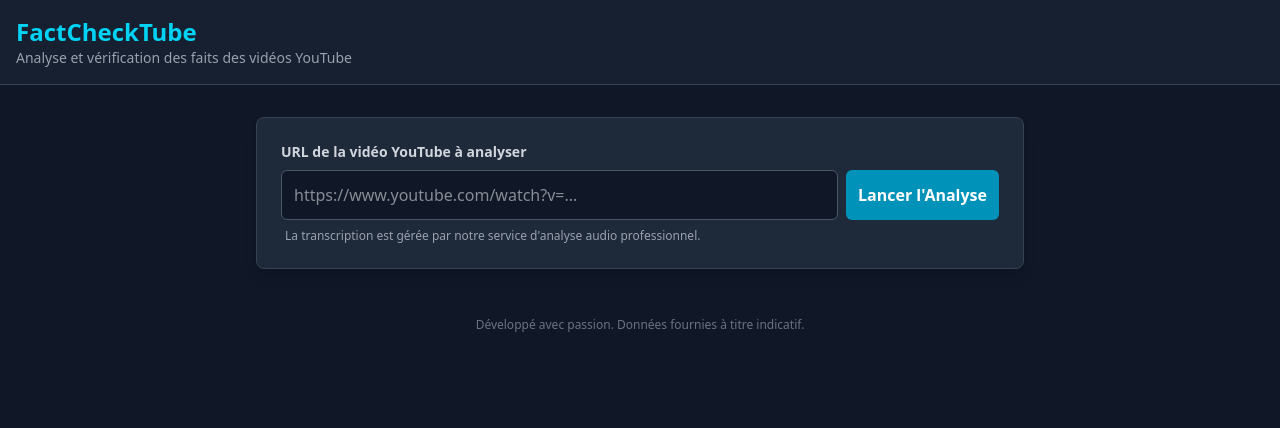
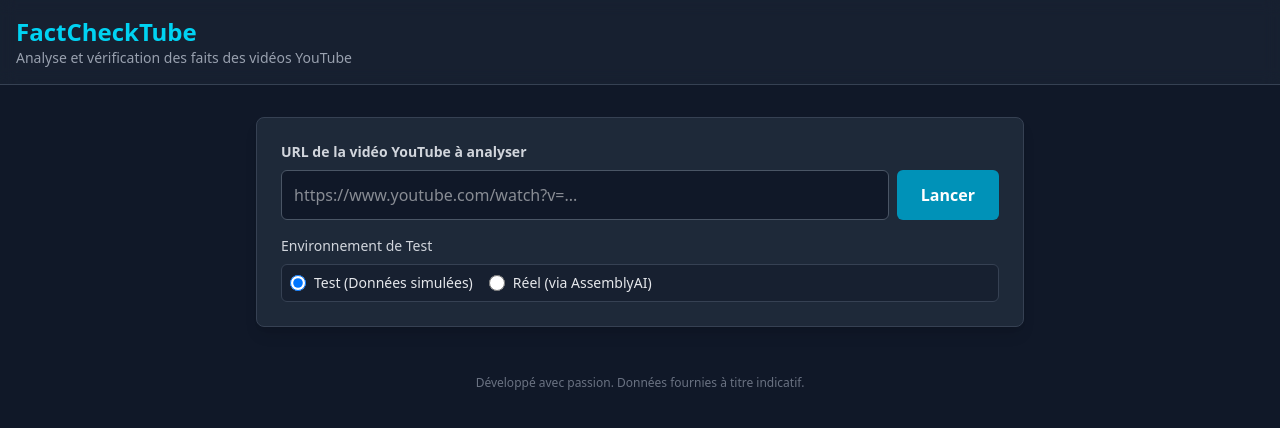
Before and after one commit to Aceek/youtubeFactCheck, a React (Vite) app in the folder frontend/: page / in a window 1280 px wide. Shown: the top 428 px of the page. Built offline with nearby package versions, Linux system fonts and the light colour scheme; no server answers.

Commit message:
add mock service to simulate api call for transcription + add visual ui progress element

```diff
--- a/frontend/src/components/analysis/AnalysisForm.jsx
+++ b/frontend/src/components/analysis/AnalysisForm.jsx
@@ -3,8 +3,8 @@ import LoadingSpinner from '../common/LoadingSpinner';
 
 function AnalysisForm({ onSubmit, isLoading }) {
   const [url, setUrl] = useState('');
-  // Le fournisseur est maintenant fixé, plus besoin de le sélectionner.
-  const provider = 'ASSEMBLY_AI';
+  // On réintroduit le choix et on met le MOCK par défaut pour faciliter les tests.
+  const [provider, setProvider] = useState('MOCK_PROVIDER');
 
   const handleSubmit = (e) => {
     e.preventDefault();
@@ -15,8 +15,9 @@ function AnalysisForm({ onSubmit, isLoading }) {
   return (
     <div className="bg-gray-800 p-6 rounded-lg shadow-lg border border-gray-700">
       <form onSubmit={handleSubmit}>
-        <div className="space-y-2">
-          <label htmlFor="youtube-url" className="block text-sm font-bold text-gray-300">
+        <div className="space-y-4">
+          <div>
+            <label htmlFor="youtube-url" className="block text-sm font-bold text-gray-300 mb-2">
               URL de la vidéo YouTube à analyser
             </label>
             <div className="flex flex-col sm:flex-row gap-2">
@@ -32,14 +33,46 @@ function AnalysisForm({ onSubmit, isLoading }) {
               <button
                 type="submit"
                 disabled={isLoading}
-              className="flex justify-center items-center bg-cyan-600 text-white font-bold p-3 rounded-md hover:bg-cyan-500 transition-colors disabled:bg-gray-600 disabled:cursor-not-allowed"
+                className="flex justify-center items-center bg-cyan-600 text-white font-bold py-3 px-6 rounded-md hover:bg-cyan-500 transition-colors disabled:bg-gray-600 disabled:cursor-not-allowed"
               >
-              {isLoading ? <LoadingSpinner /> : 'Lancer l\'Analyse'}
+                {isLoading ? <LoadingSpinner /> : 'Lancer'}
               </button>
             </div>
-          <p className="text-xs text-gray-400 pl-1">
-            La transcription est gérée par notre service d'analyse audio professionnel.
-          </p>
+          </div>
+
+          <fieldset>
+            <legend className="text-sm font-medium text-gray-300 mb-2">Environnement de Test</legend>
+            <div className="flex gap-4 p-2 bg-gray-900/50 rounded-md border border-gray-700">
+              <div className="flex items-center">
+                <input
+                  id="provider-mock"
+                  name="provider"
+                  type="radio"
+                  value="MOCK_PROVIDER"
+                  checked={provider === 'MOCK_PROVIDER'}
+                  onChange={(e) => setProvider(e.target.value)}
+                  className="h-4 w-4 text-cyan-600 bg-gray-700 border-gray-600 focus:ring-cyan-500"
+                />
+                <label htmlFor="provider-mock" className="ml-2 block text-sm text-gray-200">
+                  Test (Données simulées)
+                </label>
+              </div>
+              <div className="flex items-center">
+                <input
+                  id="provider-ai"
+                  name="provider"
+                  type="radio"
+                  value="ASSEMBLY_AI"
+                  checked={provider === 'ASSEMBLY_AI'}
+                  onChange={(e) => setProvider(e.target.value)}
+                  className="h-4 w-4 text-cyan-600 bg-gray-700 border-gray-600 focus:ring-cyan-500"
+                />
+                <label htmlFor="provider-ai" className="ml-2 block text-sm text-gray-200">
+                  Réel (via AssemblyAI)
+                </label>
+              </div>
+            </div>
+          </fieldset>
         </div>
       </form>
     </div>
--- /dev/null
+++ b/frontend/src/components/analysis/AnalysisStatus.jsx
@@ -0,0 +1,73 @@
+import React from 'react';
+
+// Composants SVG pour les icônes
+const CheckIcon = () => (
+  <svg className="w-5 h-5 text-green-400" fill="none" stroke="currentColor" viewBox="0 0 24 24" xmlns="http://www.w3.org/2000/svg">
+    <path strokeLinecap="round" strokeLinejoin="round" strokeWidth="2" d="M5 13l4 4L19 7"></path>
+  </svg>
+);
+
+const SpinnerIcon = () => (
+  <svg className="animate-spin w-5 h-5 text-cyan-400" xmlns="http://www.w3.org/2000/svg" fill="none" viewBox="0 0 24 24">
+    <circle className="opacity-25" cx="12" cy="12" r="10" stroke="currentColor" strokeWidth="4"></circle>
+    <path className="opacity-75" fill="currentColor" d="M4 12a8 8 0 018-8V0C5.373 0 0 5.373 0 12h4zm2 5.291A7.962 7.962 0 014 12H0c0 3.042 1.135 5.824 3 7.938l3-2.647z"></path>
+  </svg>
+);
+
+const DotIcon = () => (
+  <div className="w-5 h-5 flex items-center justify-center">
+      <div className="w-2 h-2 bg-gray-500 rounded-full"></div>
+  </div>
+);
+
+
+function AnalysisStatus({ analysis }) {
+  // Définir les étapes de notre processus. C'est facilement extensible pour le futur.
+  const steps = [
+    { status: 'PENDING', label: 'Initialisation de l\'analyse' },
+    { status: 'TRANSCRIBING', label: 'Téléchargement et Transcription de l\'audio' },
+    { status: 'EXTRACTING_CLAIMS', label: 'Extraction des affirmations factuelles' },
+    { status: 'COMPLETE', label: 'Analyse terminée' }
+  ];
+
+  // Trouver l'index de l'étape actuelle
+  const currentStepIndex = steps.findIndex(step => step.status === analysis.status);
+
+  return (
+    <div className="bg-gray-800 p-6 rounded-lg shadow-lg border border-gray-700 animate-fade-in">
+      <h2 className="text-xl font-bold text-cyan-400 mb-4">Progression de l'Analyse</h2>
+      <div className="space-y-4">
+        {steps.map((step, index) => {
+          let visualState = 'pending';
+          if (index < currentStepIndex) {
+            visualState = 'completed';
+          } else if (index === currentStepIndex) {
+            visualState = 'in-progress';
+          }
+
+          return (
+            <div key={step.status} className="flex items-center gap-4 transition-opacity duration-500">
+              <div className="flex-shrink-0">
+                {visualState === 'completed' && <CheckIcon />}
+                {visualState === 'in-progress' && <SpinnerIcon />}
+                {visualState === 'pending' && <DotIcon />}
+              </div>
+              <p className={`
+                ${visualState === 'completed' ? 'text-green-400 font-semibold' : ''}
+                ${visualState === 'in-progress' ? 'text-cyan-400 font-bold' : ''}
+                ${visualState === 'pending' ? 'text-gray-500' : ''}
+              `}>
+                {step.label}
+              </p>
+            </div>
+          );
+        })}
+      </div>
+       {analysis.status === 'FAILED' && (
+         <p className="mt-4 text-red-400 font-bold">L'analyse a échoué. Veuillez réessayer.</p>
+       )}
+    </div>
+  );
+}
+
+export default AnalysisStatus;
--- a/frontend/src/pages/HomePage.jsx
+++ b/frontend/src/pages/HomePage.jsx
@@ -1,26 +1,36 @@
 import AnalysisForm from '../components/analysis/AnalysisForm';
 import AnalysisResult from '../components/analysis/AnalysisResult';
-import { useAnalysis } from '../hooks/useAnalysis'; // NOUVEAU
+import AnalysisStatus from '../components/analysis/AnalysisStatus'; // NOUVEAU
+import { useAnalysis } from '../hooks/useAnalysis';
 
 function HomePage() {
   const { analysis, isLoading, error, startAnalysis } = useAnalysis();
 
+  const isProcessing = isLoading || (analysis && analysis.status !== 'COMPLETE' && analysis.status !== 'FAILED');
+
   return (
     <div className="max-w-3xl mx-auto space-y-8">
+      {/* Le formulaire est toujours visible */}
       <AnalysisForm
-        onSubmit={startAnalysis} // On passe directement la fonction du hook
+        onSubmit={startAnalysis}
         isLoading={isLoading}
       />
 
+      {/* Affiche une erreur s'il y en a une */}
       {error && (
         <div className="p-4 bg-red-900/50 border border-red-700 rounded-lg text-red-300 animate-fade-in" role="alert">
-          <p className="font-bold">Échec de l'analyse :</p>
+          <p className="font-bold">Erreur :</p>
           <p>{error}</p>
         </div>
       )}
 
-      {/* Le résultat ne s'affiche que si une analyse est terminée et disponible */}
-      {analysis && (
+      {/* Affiche le suivi d'état si une analyse est en cours */}
+      {isProcessing && analysis && (
+         <AnalysisStatus analysis={analysis} />
+      )}
+
+      {/* Affiche le résultat final si l'analyse est terminée avec succès */}
+      {analysis && analysis.status === 'COMPLETE' && (
         <AnalysisResult analysis={analysis} />
       )}
     </div>
```
Also changed, not shown: 1 other file (tests, documents, lock files or other folders). Lines whose indentation alone changed are shown as unchanged.
